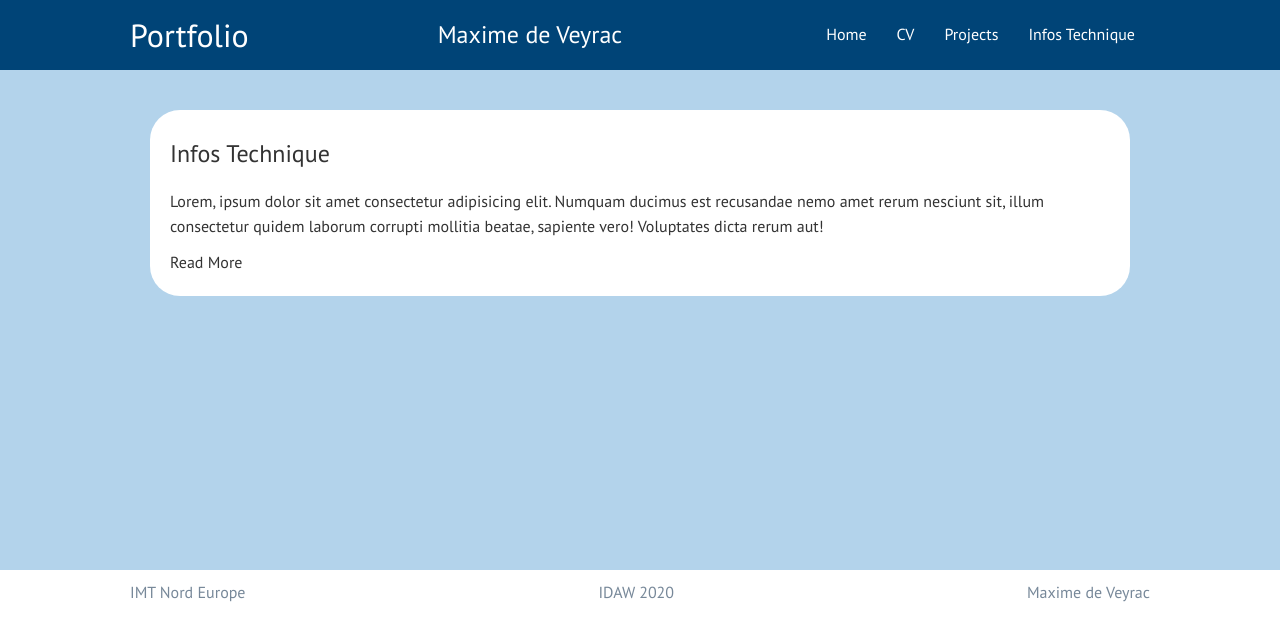
After one commit to maximedv9/IDAW, a PHP site: page /infos_technique.php in a window 1280 px wide. The commit adds this page. Shown: the top 641 px of the page. Run offline with PHP 8.4, Linux system fonts and the light colour scheme.

Commit message:
infos technique rajouté au menu

```diff
--- /dev/null
+++ b/TP2/infos_technique.php
@@ -0,0 +1,26 @@
+<?php
+require_once('template_header.php');
+?>
+
+<body>
+    <?php
+    require_once('template_menu.php')
+    ?>
+    <section class="showcase">
+        <div class="container grid">
+            <div class="card">
+                <h1>Infos Technique</h1>
+                <p>
+                    Lorem, ipsum dolor sit amet consectetur adipisicing elit. Numquam
+                    ducimus est recusandae nemo amet rerum nesciunt sit, illum
+                    consectetur quidem laborum corrupti mollitia beatae, sapiente vero!
+                    Voluptates dicta rerum aut!
+                </p>
+                <a href="features.php">Read More</a>
+            </div>
+        </div>
+    </section>
+    <?php
+    require_once('template_footer.php');
+    ?>
+</body>
--- a/TP2/template_menu.php
+++ b/TP2/template_menu.php
@@ -9,6 +9,7 @@
                 <li><a href="index.php">Home</a></li>
                 <li><a href="cv.php">CV</a></li>
                 <li><a href="projects.php">Projects</a></li>
+                <li><a href="infos_technique.php">Infos Technique</a></li>
             </ul>
         </nav>
     </div>
```
